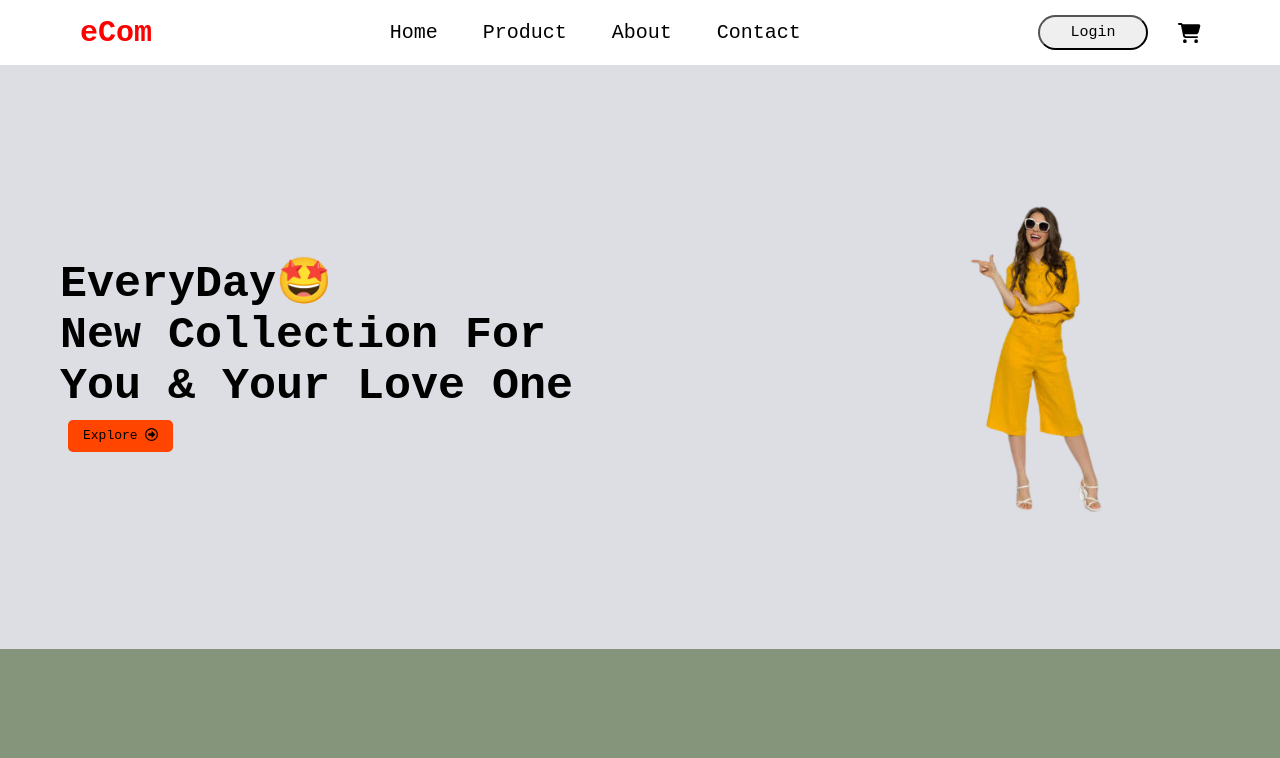
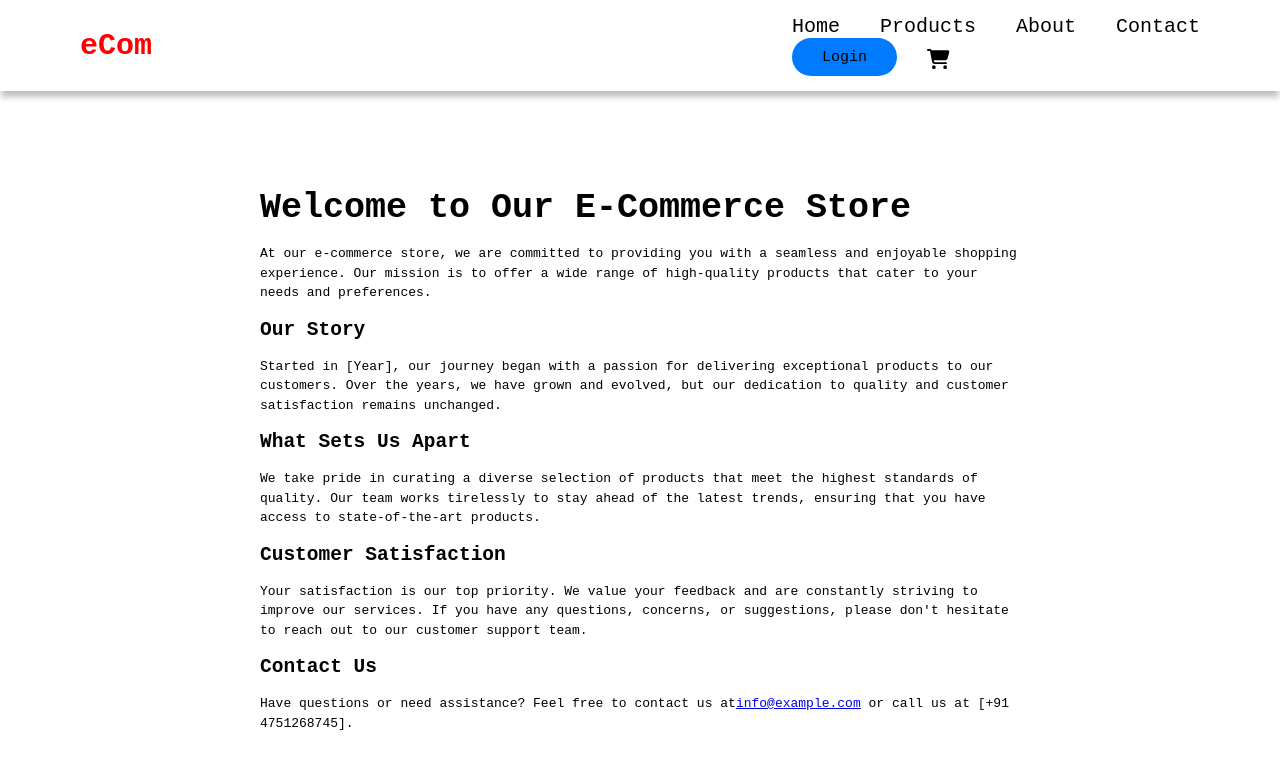
Before and after one commit to aaradhyasingh2/e-com-site, a React (Create React App) app: page /about in a window 1280 px wide. Shown: the top 758 px of the page. Built offline with nearby package versions, Linux system fonts and the light colour scheme.

Commit message:
add some pages

```diff
--- a/package.json
+++ b/package.json
@@ -14,6 +14,7 @@
     "font-awesome": "^4.7.0",
     "react": "^18.2.0",
     "react-dom": "^18.2.0",
+    "react-router-dom": "^5.2.0",
     "react-scripts": "5.0.1",
     "web-vitals": "^2.1.4"
   },
--- a/src/App.js
+++ b/src/App.js
@@ -1,13 +1,25 @@
-import React from 'react'
-import Home from './Components/pages/Home';
-// import './css/home.css';
+import React from 'react';
+import { BrowserRouter as Router, Route, Switch } from 'react-router-dom';
+import Navbar from './Components/Navbar';
+import HomePage from './Components/pages/HomePage';
+import ProductPage from './Components/pages/ProductPage';
+import AboutPage from './Components/pages/AboutPage';
+import ContactPage from './Components/pages/ContactPage';
+import Footer from './Components/Footer';
 
 const App = () => {
   return (
-    <div>
-      <Home />
-    </div>
-  )
-}
+    <Router>
+      <Navbar />
+      <Switch>
+        <Route path="/" exact component={HomePage} />
+        <Route path="/products" component={ProductPage} />
+        <Route path="/about" component={AboutPage} />
+        <Route path="/contact" component={ContactPage} />
+      </Switch>
+      <Footer />
+    </Router>
+  );
+};
 
 export default App;
--- a/src/Components/Navbar.js
+++ b/src/Components/Navbar.js
@@ -1,5 +1,6 @@
 import React, { useState } from 'react';
 import './css/eCom.css';
+import { Link } from 'react-router-dom';
 import { FontAwesomeIcon } from '@fortawesome/react-fontawesome'
 import { faShoppingCart, faBars, faClose } from '@fortawesome/free-solid-svg-icons';
 import LoginPage from './pages/loginPage';
@@ -7,29 +8,40 @@ import LoginPage from './pages/loginPage';
 const Navbar = () => {
 
   const [loginSectionOpen, setLoginSectionOpen] = useState(false);
+  const [showMenuIcon, setShowMenuIcon] = useState();
+  // const [isLogin, setIsLogin] = useState(false);
 
-  const handleClickLoginBtn = () => {
-    console.log('open hua login section');
+  const handleClickLoginBtn = (e) => {
+    e.preventDefault();
     setLoginSectionOpen(true);
+    // setIsLogin(true);
   }
   return (
     <>
       {
         loginSectionOpen ? (<LoginPage />) : (
           <div className="container">
-            <h1 className="logotxt"><a href="#">eCom</a></h1>
+            <h1 className="logotxt"><Link to="/">eCom</Link></h1>
+            <div className={showMenuIcon ? 'mainNavBox active' : 'mainNavBox'}>
               <ul className="navlink">
-              <a href="#">Home</a>
-              <a href="#">Product</a>
-              <a href="#">About</a>
-              <a href="#">Contact</a>
+                {/* <a href="#" onClick={(e) => { e.preventDefault(); }}>Home</a>
+                <a href="#" onClick={(e) => { e.preventDefault(); }}>Product</a>
+                <a href="#" onClick={(e) => { e.preventDefault(); }}>About</a>
+                <a href="#" onClick={(e) => { e.preventDefault(); }}>Contact</a> */}
+                <li><Link to="/" onClick={() => setShowMenuIcon(false)}>Home</Link></li>
+                <li><Link to="/products" onClick={() => setShowMenuIcon(false)}>Products</Link></li>
+                <li><Link to="/about" onClick={() => setShowMenuIcon(false)}>About</Link></li>
+                <li><Link to="/contact" onClick={() => setShowMenuIcon(false)}>Contact</Link></li>
               </ul>
               <div className="cartarea">
                 <button onClick={handleClickLoginBtn} style={{ cursor: 'pointer' }}>Login</button>
                 <p><FontAwesomeIcon icon={faShoppingCart} />
                 </p>
-              <p className='menuBar'><FontAwesomeIcon icon={faBars} /></p>
-              <p className='closeMenuBar'><FontAwesomeIcon icon={faClose} /></p>
+                <div className="menuIconBox">
+                  <p className='menuBar'><FontAwesomeIcon icon={faBars} onClick={() => setShowMenuIcon(true)} /></p>
+                  <p className='closeMenuBar'><FontAwesomeIcon icon={faClose} onClick={() => setShowMenuIcon(false)} /></p>
+                </div>
+              </div>
             </div>
           </div>
         )
--- a/src/Components/css/eCom.css
+++ b/src/Components/css/eCom.css
@@ -31,7 +31,8 @@ body {
   text-decoration: none;
 }
 .navlink {
-  gap: 45px;
+  list-style: none;
+  gap: 40px;
   display: flex;
   flex-direction: row;
 }
@@ -41,7 +42,7 @@ body {
   text-decoration: none;
   transition: cubic-bezier(0.95, 0.05, 0.795, 0.035);
 }
-.navlink a:hover{
+.navlink a:hover {
   transition: cubic-bezier(0.95, 0.05, 0.795, 0.035);
   border-bottom: 2px solid orangered;
 }
@@ -57,7 +58,7 @@ body {
   padding: 7px 30px;
   border-radius: 55px;
 }
-.cartarea button:hover{
+.cartarea button:hover {
   color: white;
   background-color: orangered;
 }
@@ -142,15 +143,49 @@ body {
     padding: 8px 30px;
     border-radius: 55px;
   }
+  .cartarea {
+    gap: 10px;
+    padding: 0px 5px;
+  }
   .menuBar {
     display: block;
   }
-  .cartarea {
-    gap: 10px;
+  .active .menuBar {
+    display: none;
+    font-size: 4.2rem;
+    position: absolute;
+    top: 30%;
+    right: 10%;
+    z-index: 9999;
   }
-  /* .closeMenuBar {
-      display: block;
-    } */
+  .active .closeMenuBar {
+    display: inline-block;
+    z-index: 9999;
+  }
+  .navlink {
+    width: 100vw;
+    height: 100vh;
+    position: absolute;
+    top: 65px;
+    right: 0;
+    background-color: white;
+    display: flex;
+    align-items: center;
+    justify-content: center;
+    flex-direction: column;
+    visibility: hidden;
+    opacity: 0;
+    transform: translateX(100%);
+    transition: all 0.2s linear;
+  }
+  .active .navlink {
+    visibility: visible;
+    opacity: 1;
+    z-index: 999;
+    transform: rotateX(0);
+    transform-origin: right;
+    transition: all 0.2s linear;
+  }
 }
 
 /* Footer CSS */
@@ -194,7 +229,7 @@ body {
   border-radius: 15px;
   padding: 6px 12px;
 }
-.footer1 button:hover{
+.footer1 button:hover {
   cursor: pointer;
   background-color: orangered;
 }
@@ -712,7 +747,7 @@ body {
     /* height: 100%; */
   }
   .socialMediaFooter {
-    top: -45px;
+    top: -20px;
     position: relative;
     flex-direction: row;
     gap: 17px;
@@ -737,3 +772,97 @@ body {
     right: 1px;
   }
 }
+
+/* ContactPage css */
+
+.contact-container {
+  max-width: 600px;
+  margin: 60px auto;
+  padding: 25px 25px;
+  /* background-color: #f4f4f4; */
+  background-color: black;
+  border-radius: 8px;
+  color: white;
+  box-shadow: 0 0 10px rgba(0, 0, 0, 0.1);
+}
+
+form {
+  display: grid;
+  grid-gap: 10px;
+}
+
+label {
+  display: block;
+  margin-bottom: 5px;
+}
+
+input,
+textarea {
+  width: 100%;
+  padding: 8px;
+  box-sizing: border-box;
+  border: 1px solid #ccc;
+  border-radius: 4px;
+}
+
+button {
+  background-color: #007bff;
+  color: black;
+  padding: 10px 15px;
+  border: none;
+  border-radius: 4px;
+  cursor: pointer;
+}
+
+button:hover {
+  background-color: orangered;
+}
+
+/* Additional styles for the email input */
+input[type='email'] {
+  /* Add any specific styling for the email input here */
+  margin-bottom: 5px;
+}
+
+@media (max-width: 768px) {
+  .contact-container {
+    margin: 48px 50px;
+  }
+}
+
+@media (max-width: 425px) {
+  .contact-container {
+    margin: 20px 50px;
+  }
+}
+@media (max-width: 375px) {
+  .contact-container {
+    margin: 41px 30px;
+  }
+}
+
+/* AboutPage css */
+.about-page {
+  max-width: 800px;
+  margin: 61px auto;
+  padding: 20px;
+}
+
+h2 {
+  padding: 16px 0px;
+  /* color: #333; */
+}
+
+p {
+  /* color: #666; */
+  line-height: 1.5;
+}
+
+/* a {
+  color: #007bff;
+  text-decoration: none;
+}
+
+a:hover {
+  text-decoration: underline;
+} */
--- /dev/null
+++ b/src/Components/pages/AboutPage.js
@@ -0,0 +1,49 @@
+import React from 'react';
+import '../css/eCom.css';
+
+const AboutPage = () => {
+  return (
+    <div className="about-page">
+      <h2 style={{ fontWeight: '800', fontSize: '35px' }}>Welcome to Our E-Commerce Store</h2>
+      <p>
+        At our e-commerce store, we are committed to providing you with a
+        seamless and enjoyable shopping experience. Our mission is to offer a
+        wide range of high-quality products that cater to your needs and
+        preferences.
+      </p>
+
+      <h2>Our Story</h2>
+      <p>
+        Started in [Year], our journey began with a passion for delivering
+        exceptional products to our customers. Over the years, we have grown
+        and evolved, but our dedication to quality and customer satisfaction
+        remains unchanged.
+      </p>
+
+      <h2>What Sets Us Apart</h2>
+      <p>
+        We take pride in curating a diverse selection of products that meet
+        the highest standards of quality. Our team works tirelessly to stay
+        ahead of the latest trends, ensuring that you have access to
+        state-of-the-art products.
+      </p>
+
+      <h2>Customer Satisfaction</h2>
+      <p>
+        Your satisfaction is our top priority. We value your feedback and are
+        constantly striving to improve our services. If you have any
+        questions, concerns, or suggestions, please don't hesitate to reach
+        out to our customer support team.
+      </p>
+
+      <h2>Contact Us</h2>
+      <p>
+        Have questions or need assistance? Feel free to contact us at
+        <a href="mailto:info@example.com">info@example.com</a> or call us at
+        [+91 4751268745].
+      </p>
+    </div>
+  );
+};
+
+export default AboutPage;
--- /dev/null
+++ b/src/Components/pages/ContactPage.js
@@ -0,0 +1,78 @@
+import React, { useState } from 'react';
+import '../css/eCom.css';
+
+const ContactPage = () => {
+  // const [formData, setFormData] = useState({
+  //   name: '',
+  //   subject: '',
+  //   message: '',
+  //   email: '',
+  // });
+
+  // const handleChange = (e) => {
+  //   const { name, value } = e.target;
+  //   setFormData((prevData) => ({
+  //     ...prevData,
+  //     [name]: value,
+  //   }));
+  // };
+
+  // const handleSubmit = (e) => {
+  //   e.preventDefault();
+  //   // Add your form submission logic here
+  //   console.log('Form data submitted:', formData);
+  //   // You may want to send this data to a server or perform other actions
+  // };
+
+  return (
+    <div className="contact-container">
+      <h1>Contact Us</h1>
+      <form action='https://formspree.io/f/xjvqdqpd' method='POST'>
+        {/* <label>
+          Name:
+          <input
+            type="text"
+            name="name"
+            value={formData.name}
+            onChange={handleChange}
+            required
+          />
+        </label> */}
+        <label style={{paddingTop:'10px'}}>
+          Subject:
+          <input
+            type="text"
+            name="subject"
+            // value={formData.subject}
+            // onChange={handleChange}
+            required
+          />
+        </label>
+        <label>
+          Email:
+          <input
+            type="email"
+            name="email"
+            // value={formData.email}
+            // onChange={handleChange}
+            required
+          />
+        </label>
+        <label>
+          Message:
+          <textarea
+            name="message"
+            cols='30'
+            rows='10'
+            // value={formData.message}
+            // onChange={handleChange}
+            required
+          ></textarea>
+        </label>
+        <button type="submit">Submit</button>
+      </form>
+    </div>
+  );
+};
+
+export default ContactPage;
--- a/src/Components/pages/Home.js
+++ b/src/Components/pages/HomePage.js
@@ -3,13 +3,10 @@ import '../css/home.css';
 import model2 from '../images/model4.0.png';
 import { FontAwesomeIcon } from '@fortawesome/react-fontawesome';
 import { faArrowAltCircleRight } from '@fortawesome/free-regular-svg-icons';
-import Footer from '../Footer';
-import Navbar from '../Navbar';
-import Product from './Product';
-const Home = () => {
+import ProductPage from './ProductPage';
+const HomePage = () => {
     return (
         <>
-            <Navbar />
             <div className="homeMainDiv">
                 <div className="homediv1">
                     <h1>EveryDay🤩<br />New collection for <br />you & your love one</h1>
@@ -20,10 +17,9 @@ const Home = () => {
                     <img src={model2} alt="homepagesideimage" />
                 </div>
             </div>
-            <Product/>
-            <Footer />
+            <ProductPage />
         </>
     )
 }
 
-export default Home;
+export default HomePage;
```
Also changed, not shown: src/Components/Footer.js (+12 -6 lines), src/Components/pages/About.js (deleted, +0 -11 lines), src/Components/pages/ProductPage.js (renamed from src/Components/pages/Product.js, +5 -5 lines), src/Components/pages/loginPage.js (+19 -8 lines), src/Components/pages/signupPage.js (+16 -6 lines), 1 other file (tests, documents, lock files or other folders). Lines whose indentation alone changed are shown as unchanged.
